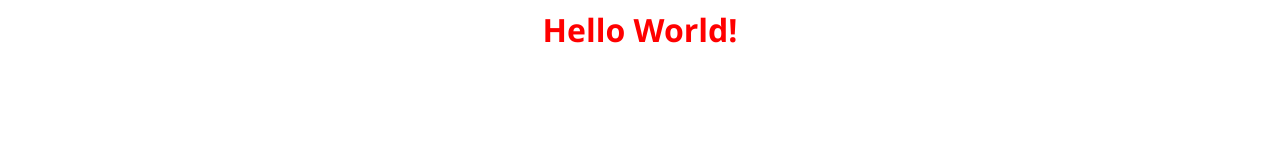
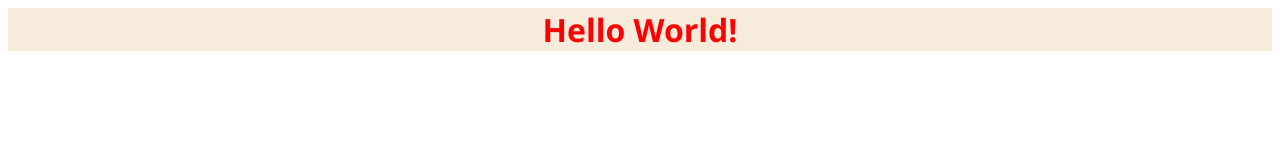
Before and after one commit to simrkaur1305/git_one, a plain HTML site: page index.html in a window 1280 px wide. Drawn offline with Linux system fonts and the light colour scheme.

```diff
--- a/style.css
+++ b/style.css
@@ -2,4 +2,5 @@
     font-family: 'Segoe UI', Tahoma, Geneva, Verdana, sans-serif;
     color: red;
     text-align: center;
+    background-color: rgb(247, 235, 220);
 }
```
